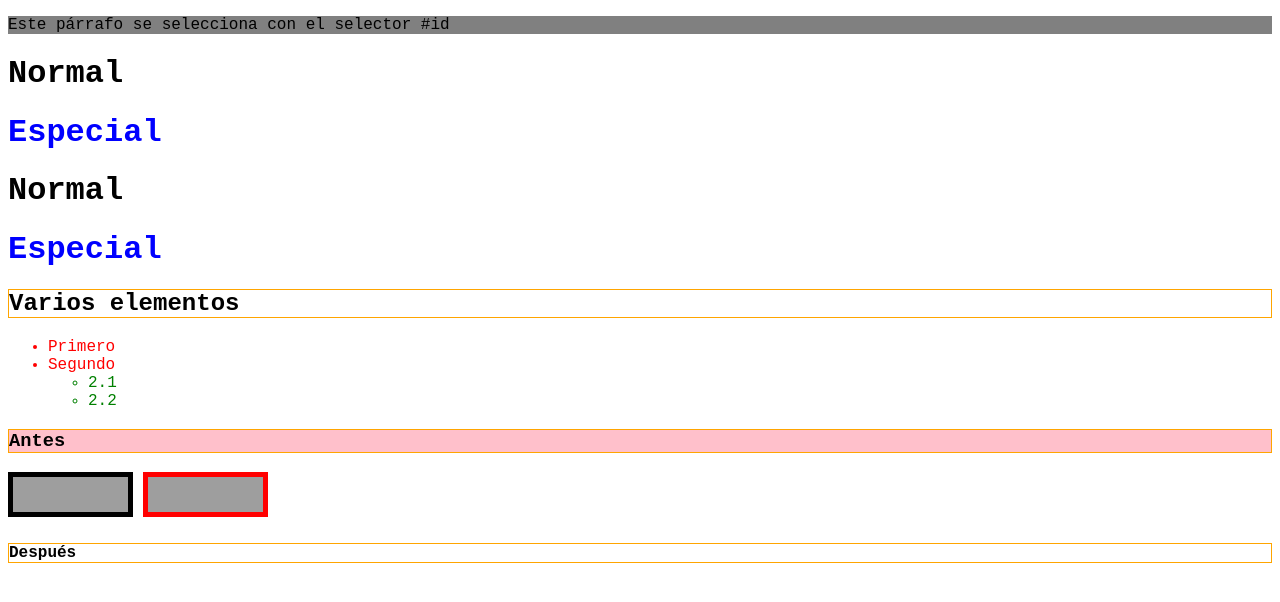
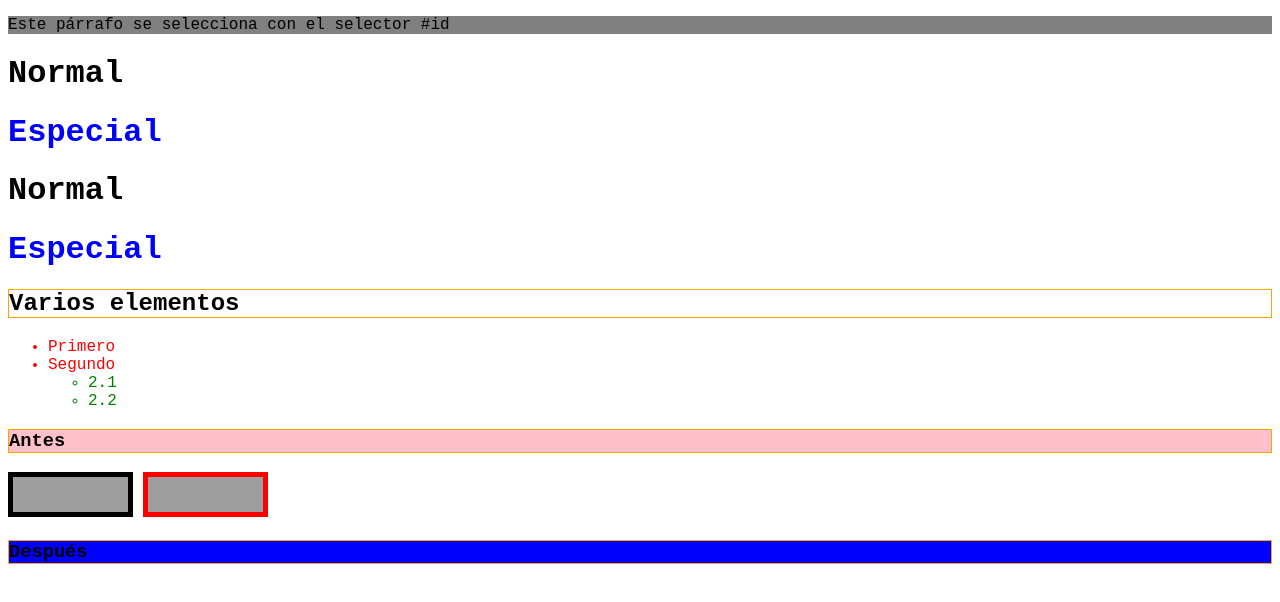
Before and after one commit to Pablo22852/Lenguaje-de-marcas, a plain HTML site: page Ejercicio7.html in a window 1280 px wide. Drawn offline with Linux system fonts and the light colour scheme; grey boxes are pictures that could not be loaded.

Commit message:
Ejercicio7.html

```diff
--- a/Ejercicio7.html
+++ b/Ejercicio7.html
@@ -30,6 +30,6 @@
     <img src="https://fpalanturing.es/wp-content/uploads/2024/01/CPIFPAT_logotipo_color.webp" alt="primera">
     <img src="https://fpalanturing.es/wp-content/uploads/2024/01/CPIFPAT_logotipo_color.webp" alt="segunda">
 </p>
-    <h4>Después</h4>
+    <h3>Después</h3>
 </body>
 </html>
```
